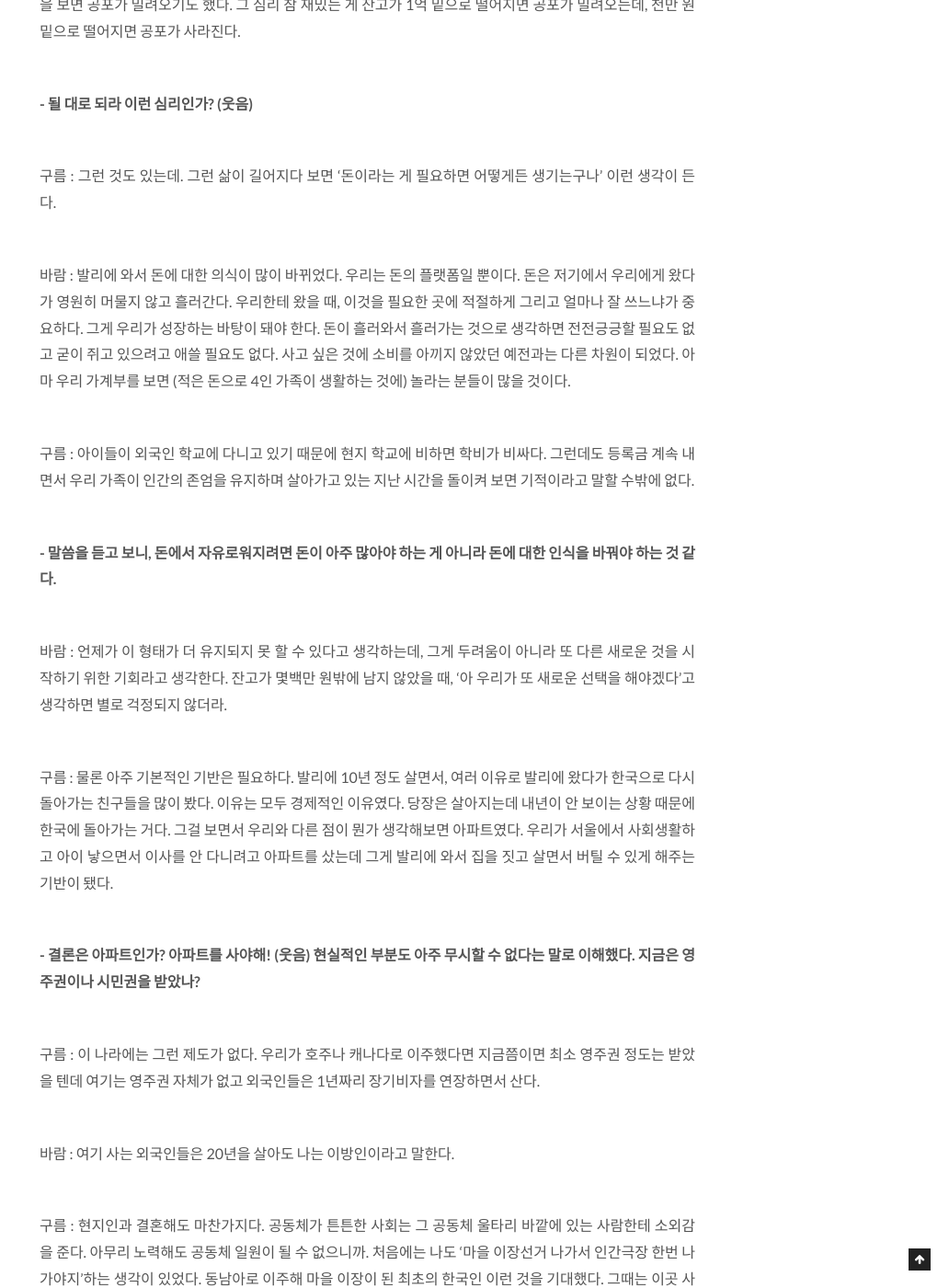
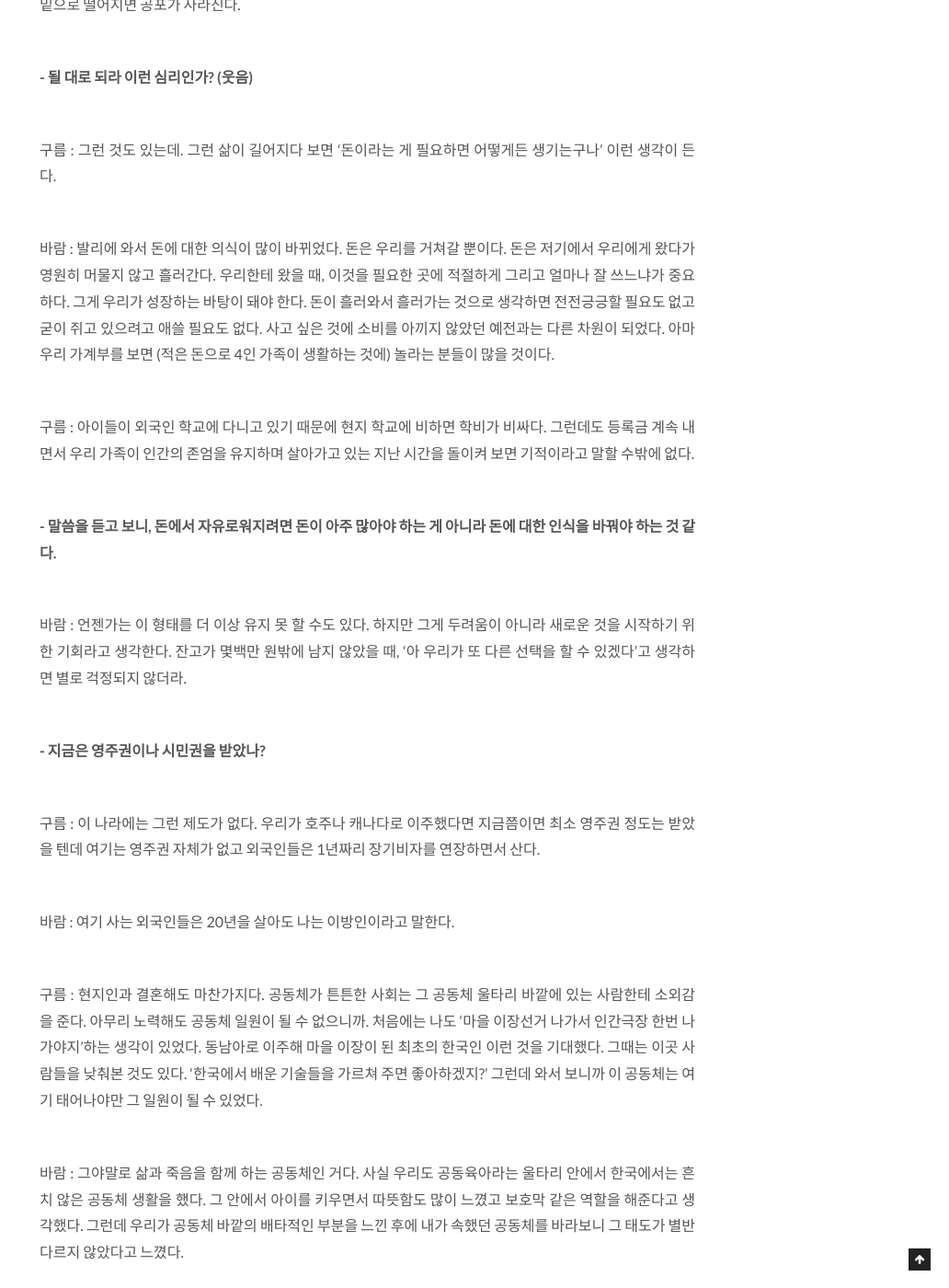
Before and after one commit to rlibro/rlibro.github.io, a Jekyll site: the page built from _posts/2020-01-10-cloud&wind.md, in a window 1280 px wide and 1400 px high, scrolled down 11404 px. Shown: the whole window at 92% size, without its empty margins (248-1280 px from the left). Built offline with Jekyll 4.4.1, drawn with Linux system fonts in a browser that asks for light colours; some of the changed text lies outside the part shown.

Commit message:
구름 바람 인터뷰 내용 일부 수정

```diff
--- a/_posts/2020-01-10-cloud&wind.md
+++ b/_posts/2020-01-10-cloud&wind.md
@@ -9,7 +9,7 @@ tags:
  -
 ---
 
-발리(Bali) 우붓(Ubud)에는 구름과 바람 가족이 산다. 마치 동화 속 주인공 같은 이름의 이 부부는 자신들을 별명으로 불러주길 원한다. 10년째 우붓에서 A2 빌라를 운영하며 사는 구름, 바람 가족. 한국과 조금 다른 곳에서 조금 다른 방식으로 살고 있는 그들의 모습은 우리에게 많은 생각할 거리를 던져준다. 발리 우붓에서 코리안 우부디언(우붓에 사는 외국인을 이르는 말)으로 살고 있는 그들의 이야기를 들어보자.
+10년째 발리(Bali) 우붓(Ubud)에 사는 특별한 가족이 있다. 빌라를 운영하는 부부는 자신들을 구름, 바람이라고 불러주길 원한다. 한국과 조금 다른 방식으로 살고 있는 그들은 우리에게 많은 생각할 거리를 던져준다. 코리안 우부디언(우붓에 사는 외국인을 이르는 말)으로 살고 있는 그들의 이야기를 들어보자.
 
 ![](/assets/images/post/20200110/CW-1.jpeg)
 {:.image}
@@ -44,9 +44,9 @@ tags:
 {:.image}
 
 {:.image-caption}
-*A2 빌라 풀빌라 모습*
+*수영장이 있는 A2 빌라의 모습*
 
-**\- 요즘 한참 이슈인 ‘일과 삶의 균형’의 문제인 것 같다. 한국에서 어떤 회사에 다녔고 어떤 삶을 살았나?**
+**\- 일과 삶의 균형을 맞추기는 참 어렵다. 한국에서 직장 생활은 어떘나?**
 
 구름 : 나는 처음에 pc 통신회사에 입사했다. 당시 통신회사가 4개였는데, 경쟁사도 다 같이 모여 체육대회를 할 정도로 우리끼리 앞서가는 사람이라고 생각했다. 1999년에 인터넷 ‘닷컴 시대’가 오면서 여기저기서 스카우트 제의가 들어왔고 대기업에서 일하게 됐다. 국민윤리 시간에 나오는 직업 선택의 이유가 자아실현이고 그다음이 경제적 욕구라고 하지 않나. 신입사원으로 입사해서 10년까지는 자아를 실현하며 쭉쭉 성장하는 느낌이 들었다. 그런데 10년 가까이 되니 이 성장이 내 가치관하고 부딪치는 순간이 왔다. 내가 아무리 회사의 일부라고 하더라도, 회사 때문에 나를 속여야 하는 일들이 생겼다. 우리가 파는 제품을 실제보다 훨씬 더 멋지게 포장해야 하고, 팀장급이 되면서는 정치였다.
 
@@ -174,17 +174,15 @@ tags:
 
 구름 : 그런 것도 있는데. 그런 삶이 길어지다 보면 ‘돈이라는 게 필요하면 어떻게든 생기는구나’ 이런 생각이 든다.
 
-바람 : 발리에 와서 돈에 대한 의식이 많이 바뀌었다. 우리는 돈의 플랫폼일 뿐이다. 돈은 저기에서 우리에게 왔다가 영원히 머물지 않고 흘러간다. 우리한테 왔을 때, 이것을 필요한 곳에 적절하게 그리고 얼마나 잘 쓰느냐가 중요하다. 그게 우리가 성장하는 바탕이 돼야 한다. 돈이 흘러와서 흘러가는 것으로 생각하면 전전긍긍할 필요도 없고 굳이 쥐고 있으려고 애쓸 필요도 없다. 사고 싶은 것에 소비를 아끼지 않았던 예전과는 다른 차원이 되었다. 아마 우리 가계부를 보면 (적은 돈으로 4인 가족이 생활하는 것에) 놀라는 분들이 많을 것이다.
+바람 : 발리에 와서 돈에 대한 의식이 많이 바뀌었다. 돈은 우리를 거쳐갈 뿐이다. 돈은 저기에서 우리에게 왔다가 영원히 머물지 않고 흘러간다. 우리한테 왔을 때, 이것을 필요한 곳에 적절하게 그리고 얼마나 잘 쓰느냐가 중요하다. 그게 우리가 성장하는 바탕이 돼야 한다. 돈이 흘러와서 흘러가는 것으로 생각하면 전전긍긍할 필요도 없고 굳이 쥐고 있으려고 애쓸 필요도 없다. 사고 싶은 것에 소비를 아끼지 않았던 예전과는 다른 차원이 되었다. 아마 우리 가계부를 보면 (적은 돈으로 4인 가족이 생활하는 것에) 놀라는 분들이 많을 것이다.
 
 구름 : 아이들이 외국인 학교에 다니고 있기 때문에 현지 학교에 비하면 학비가 비싸다. 그런데도 등록금 계속 내면서 우리 가족이 인간의 존엄을 유지하며 살아가고 있는 지난 시간을 돌이켜 보면 기적이라고 말할 수밖에 없다.
 
 **\- 말씀을 듣고 보니, 돈에서 자유로워지려면 돈이 아주 많아야 하는 게 아니라 돈에 대한 인식을 바꿔야 하는 것 같다.**
 
-바람 : 언제가 이 형태가 더 유지되지 못 할 수 있다고 생각하는데, 그게 두려움이 아니라 또 다른 새로운 것을 시작하기 위한 기회라고 생각한다. 잔고가 몇백만 원밖에 남지 않았을 때, ‘아 우리가 또 새로운 선택을 해야겠다’고 생각하면 별로 걱정되지 않더라.
+바람 : 언젠가는 이 형태를 더 이상 유지 못 할 수도 있다. 하지만 그게 두려움이 아니라 새로운 것을 시작하기 위한 기회라고 생각한다. 잔고가 몇백만 원밖에 남지 않았을 때, ‘아 우리가 또 다른 선택을 할 수 있겠다’고 생각하면 별로 걱정되지 않더라.
 
-구름 : 물론 아주 기본적인 기반은 필요하다. 발리에 10년 정도 살면서, 여러 이유로 발리에 왔다가 한국으로 다시 돌아가는 친구들을 많이 봤다. 이유는 모두 경제적인 이유였다. 당장은 살아지는데 내년이 안 보이는 상황 때문에 한국에 돌아가는 거다. 그걸 보면서 우리와 다른 점이 뭔가 생각해보면 아파트였다. 우리가 서울에서 사회생활하고 아이 낳으면서 이사를 안 다니려고 아파트를 샀는데 그게 발리에 와서 집을 짓고 살면서 버틸 수 있게 해주는 기반이 됐다.
-
-**\- 결론은 아파트인가? 아파트를 사야해! (웃음) 현실적인 부분도 아주 무시할 수 없다는 말로 이해했다. 지금은 영주권이나 시민권을 받았나?**
+**\- 지금은 영주권이나 시민권을 받았나?**
 
 구름 : 이 나라에는 그런 제도가 없다. 우리가 호주나 캐나다로 이주했다면 지금쯤이면 최소 영주권 정도는 받았을 텐데 여기는 영주권 자체가 없고 외국인들은 1년짜리 장기비자를 연장하면서 산다.
 
```
